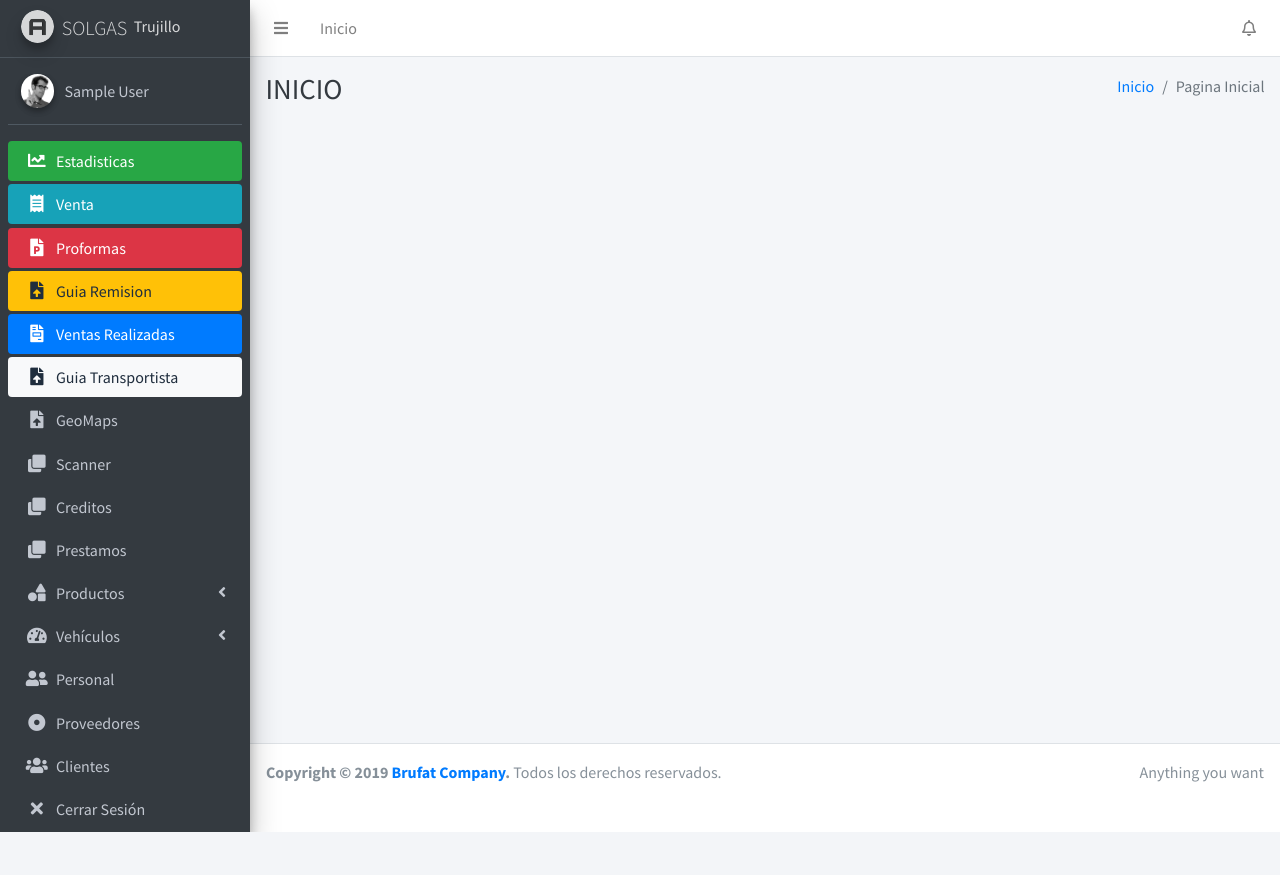
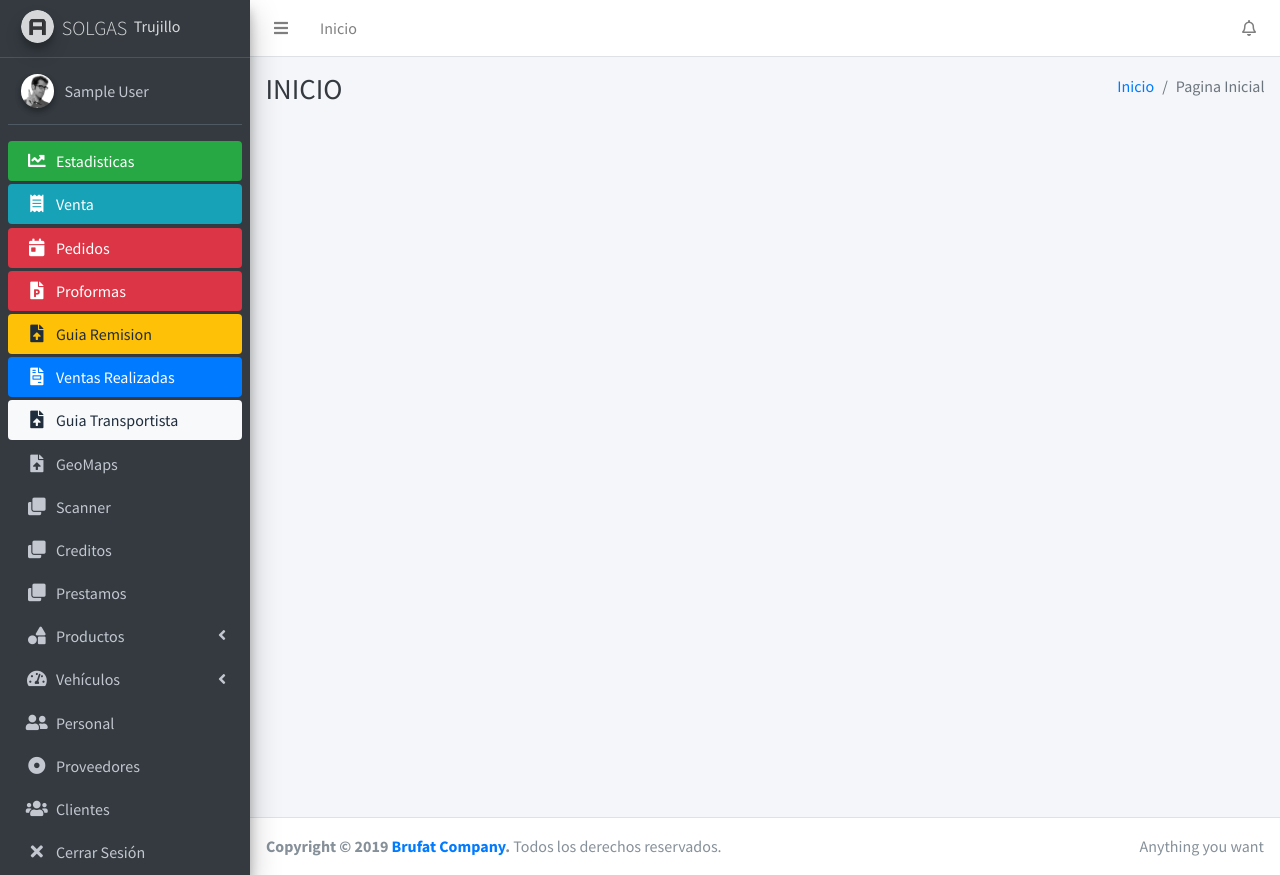
Before and after one commit to davalmeyda/solgas, a PHP site: template views/template.php in a window 1280 px wide. Before the commit the page ends 832 px from the top, so only its background shows below. Run offline with PHP 8.4, Linux system fonts and the light colour scheme; the template is opened without the code that fills it, so the values that code supplies are empty; the visitor is signed in with stand-in values (Sample User, id 1); some libraries are stand-ins or nearby versions.

Commit message:
falta terminar david

```diff
--- a/views/template.php
+++ b/views/template.php
@@ -110,6 +110,14 @@ scratch. This page gets rid of all links and provides the needed markup only.
             <a href="javascript:ajaxSimple('content','../controllers/ventasController.php',1)" class="nav-link bg-info">
               <i class="nav-icon fas fa-receipt"></i>
               <p>Venta</p>
+            </a>
+          </li>
+        <?php } ?>
+        <?php if ($Stipo_per == "1" || $Stipo_per == "2" || $Stipo_per == "3" || $Stipo_per == "4" || $Stipo_per == "5") { ?>
+          <li class="nav-item">
+            <a href="javascript:ajaxSimple('content','../controllers/comprobantesController.php',1)" class="nav-link bg-danger">
+              <i class="nav-icon fas fa-calendar-day"></i>
+              <p>Pedidos</p>
             </a>
           </li>
         <?php } ?>
```
Also changed, not shown: 1 other file.
